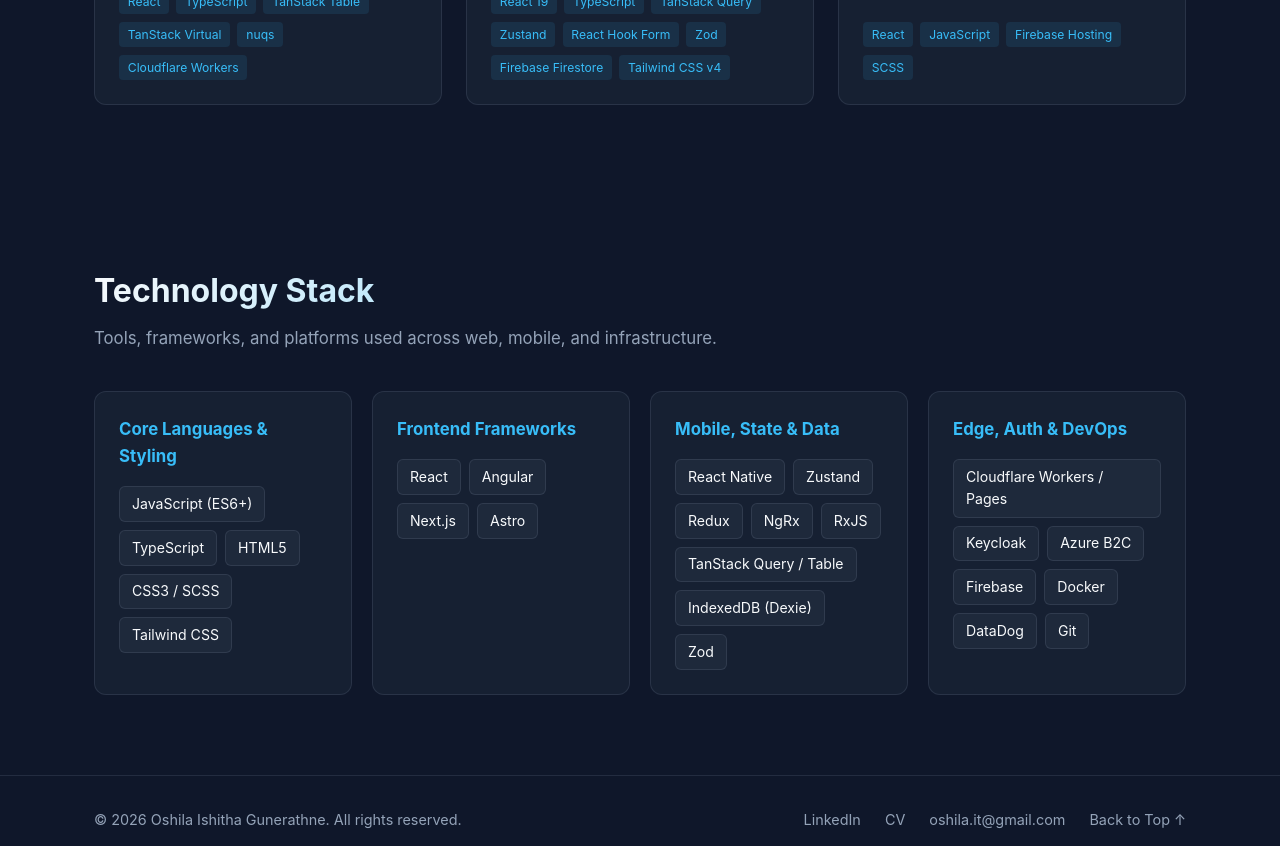
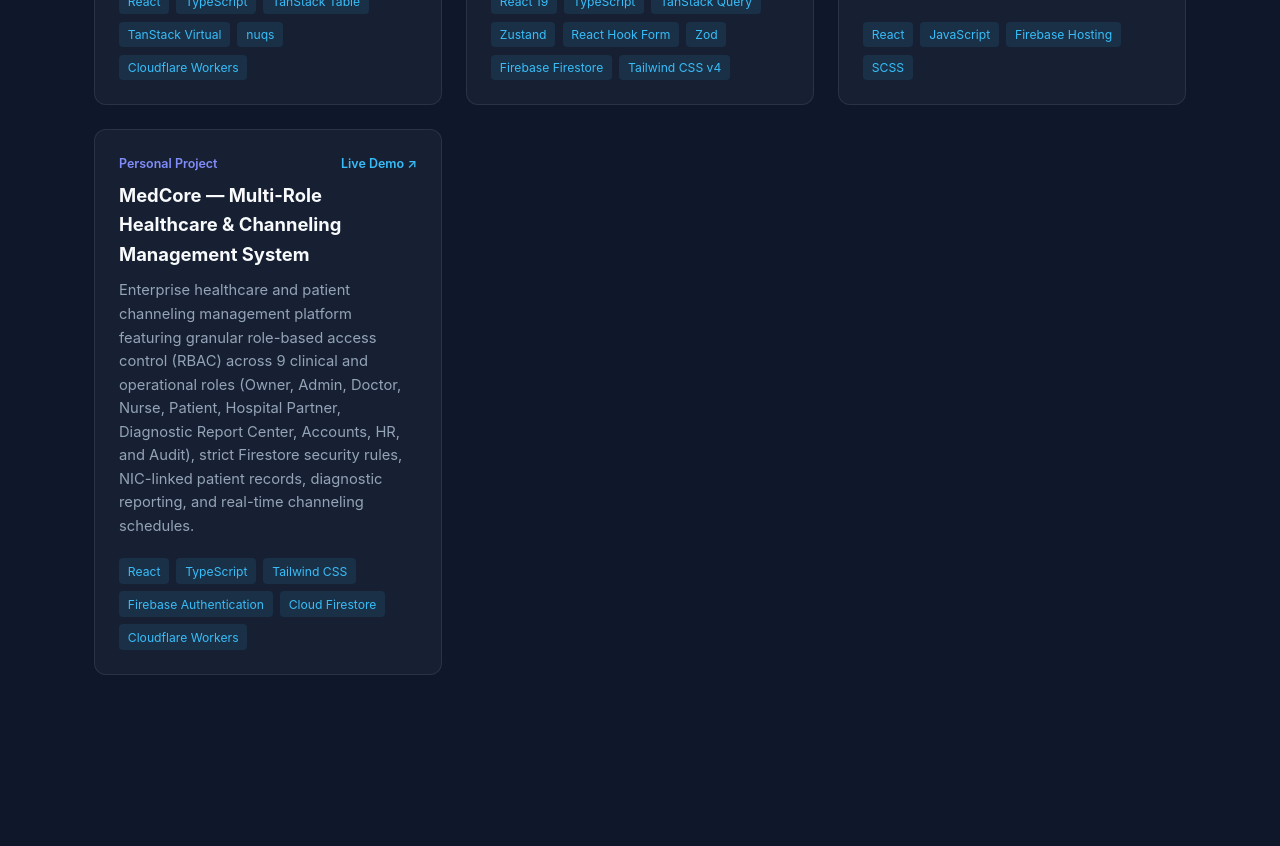
Before and after one commit to oshila123/my-info, a React (Vite) app: page / in a window 1280 px wide. Shown: the part 4020-4866 px from the top of the page. Built offline with nearby package versions, Linux system fonts and the light colour scheme.

Commit message:
medical app add

```diff
--- a/src/assets/data/portfolioData.js
+++ b/src/assets/data/portfolioData.js
@@ -170,6 +170,22 @@ export const featuredProjects = [
     tech: ['React', 'JavaScript', 'Firebase Hosting', 'SCSS'],
     demoUrl: 'https://oshila-movie.web.app/',
   },
+  {
+    id: 'medcore-healthcare-platform',
+    title: 'MedCore — Multi-Role Healthcare & Channeling Management System',
+    category: 'Personal Project',
+    summary:
+      'Enterprise healthcare and patient channeling management platform featuring granular role-based access control (RBAC) across 9 clinical and operational roles (Owner, Admin, Doctor, Nurse, Patient, Hospital Partner, Diagnostic Report Center, Accounts, HR, and Audit), strict Firestore security rules, NIC-linked patient records, diagnostic reporting, and real-time channeling schedules.',
+    tech: [
+      'React',
+      'TypeScript',
+      'Tailwind CSS',
+      'Firebase Authentication',
+      'Cloud Firestore',
+      'Cloudflare Workers',
+    ],
+    demoUrl: 'https://medcore-ozi.oshila123.workers.dev/',
+  },
 ];
 
 export const techCategories = [
```
